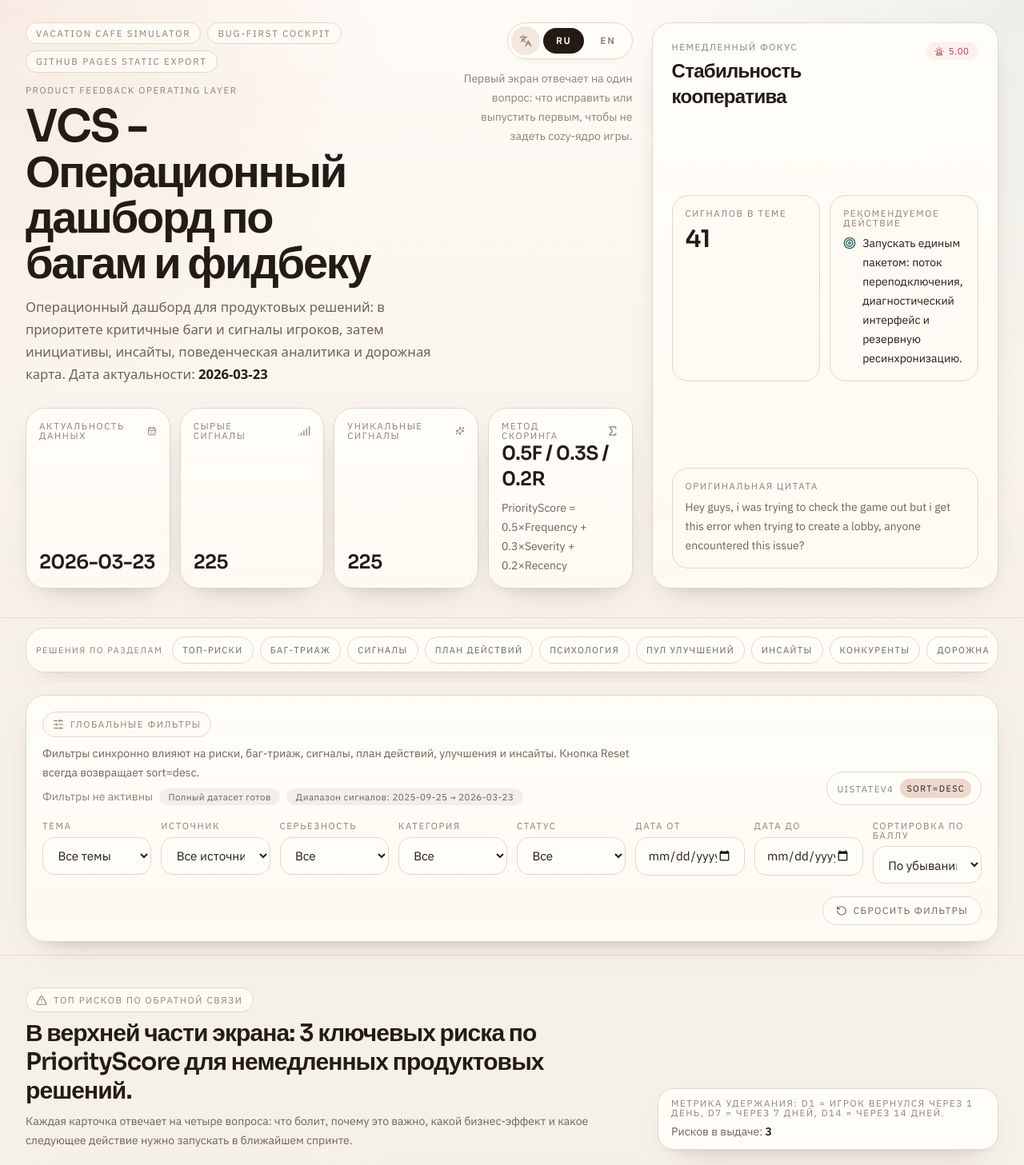
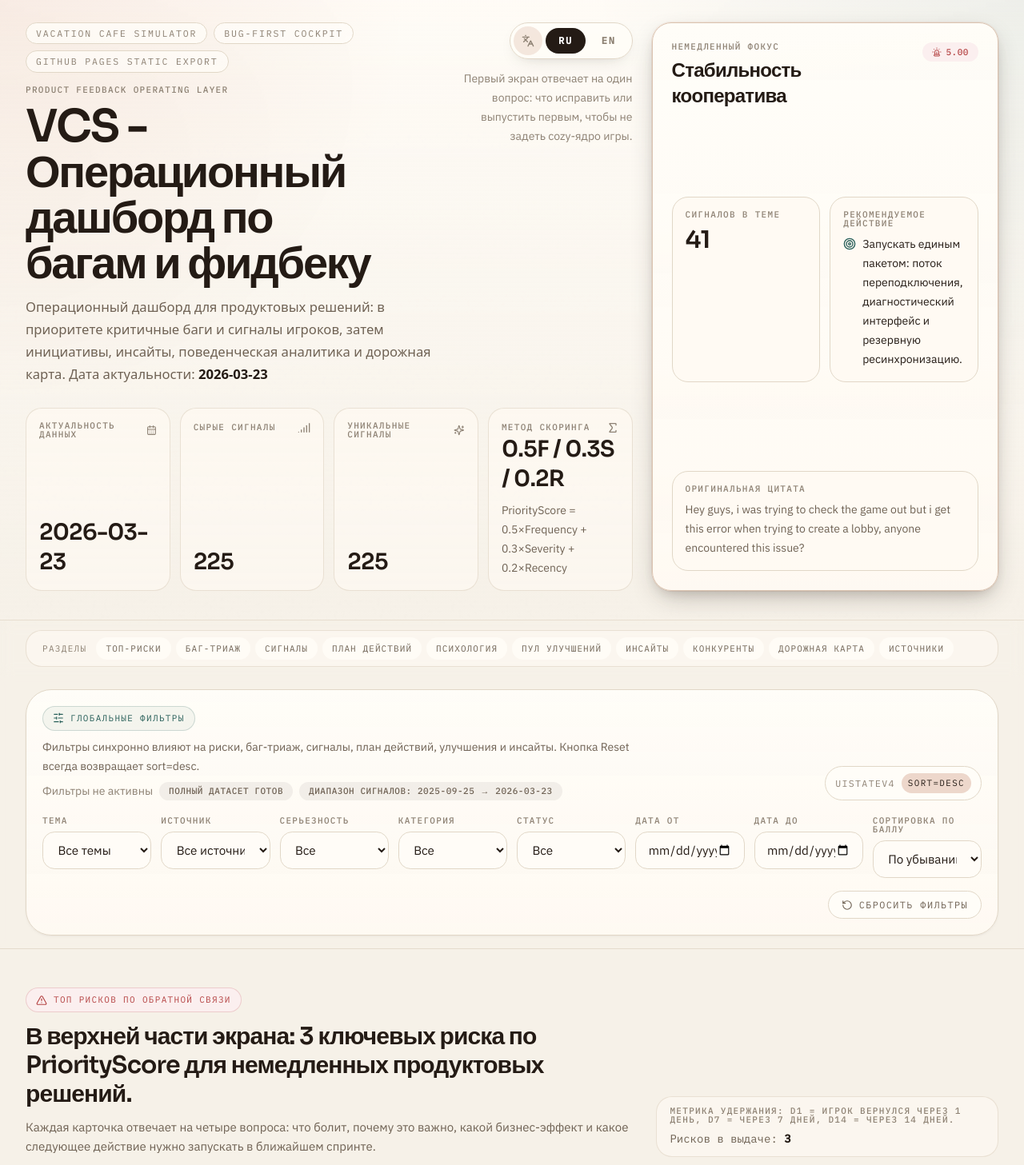
Before and after one commit to CodeAvd/vacation_dashboard, a Next.js app: page / in a window 1280 px wide. Shown: the top 1457 px of the page at 80% size. Built offline with nearby package versions, Linux system fonts and the light colour scheme.

Commit message:
fix: address UI defaults and improve design consistency
Improve focal point hierarchy, spacing rhythm, surface layering, proportions, decision rail, icons, typography, and badge sizing.

```diff
--- a/app/globals.css
+++ b/app/globals.css
@@ -1,6 +1,7 @@
 @import 'tailwindcss';
 
 @theme inline {
+  /* Foundation palette - warm Mediterranean */
   --color-background: #f6f1e8;
   --color-surface: #fffdf8;
   --color-surface-raised: #fffaf3;
@@ -10,11 +11,17 @@
   --color-foreground: #241b15;
   --color-foreground-muted: #6f6254;
   --color-foreground-soft: #8d8173;
+
+  /* Primary - coastal cypress */
   --color-primary: #285f59;
   --color-primary-strong: #1f4c47;
   --color-primary-foreground: #ffffff;
+
+  /* Accent - terracotta warmth */
   --color-accent: #c4785a;
   --color-accent-soft: #edd7cb;
+
+  /* Semantic - warm-shifted severity */
   --color-critical: #b54444;
   --color-critical-bg: #fbefef;
   --color-major: #b66c2f;
@@ -23,11 +30,22 @@
   --color-minor-bg: #f9f3df;
   --color-positive: #3d6f43;
   --color-positive-bg: #edf7ee;
+
+  /* Typography */
   --font-display: var(--font-display);
   --font-body: var(--font-body);
-  --font-mono: 'IBM Plex Sans', 'SFMono-Regular', Consolas, 'Liberation Mono', Menlo, monospace;
-  --shadow-card: 0 14px 40px -24px rgb(36 27 21 / 0.35), 0 8px 18px -14px rgb(36 27 21 / 0.14);
-  --shadow-card-hover: 0 20px 54px -24px rgb(36 27 21 / 0.4), 0 10px 22px -14px rgb(36 27 21 / 0.18);
+  --font-mono: var(--font-mono), 'IBM Plex Mono', 'SFMono-Regular', Consolas, 'Liberation Mono', Menlo, monospace;
+
+  /* Elevation system - 3 tiers */
+  --shadow-container: 0 1px 3px -1px rgb(36 27 21 / 0.08), 0 2px 8px -4px rgb(36 27 21 / 0.06);
+  --shadow-card: 0 8px 24px -12px rgb(36 27 21 / 0.2), 0 4px 12px -8px rgb(36 27 21 / 0.1);
+  --shadow-card-hover: 0 16px 40px -16px rgb(36 27 21 / 0.28), 0 8px 20px -12px rgb(36 27 21 / 0.14);
+  --shadow-focal: 0 12px 32px -8px rgb(36 27 21 / 0.3), 0 6px 16px -6px rgb(36 27 21 / 0.15), 0 0 0 1px rgb(196 120 90 / 0.12);
+
+  /* Spacing rhythm scale (modular: 4, 8, 12, 16, 24, 32, 48, 64) */
+  --space-section: 3rem;
+  --space-section-lg: 4rem;
+  --space-group: 1.5rem;
 }
 
 * {
@@ -110,11 +128,32 @@ main {
   }
 }
 
+/* 3-tier surface system */
+.surface-container {
+  border: 1px solid var(--color-border-subtle);
+  background: linear-gradient(180deg, rgba(255, 253, 248, 0.96), rgba(255, 250, 243, 0.92));
+  box-shadow: var(--shadow-container);
+  border-radius: 2rem;
+}
+
 .surface-card {
   border: 1px solid var(--color-border-subtle);
   background: linear-gradient(180deg, rgba(255, 253, 248, 0.98), rgba(255, 250, 243, 0.96));
   box-shadow: var(--shadow-card);
   border-radius: 1.5rem;
+}
+
+.surface-card-focal {
+  border: 1px solid color-mix(in srgb, var(--color-accent) 20%, var(--color-border-subtle) 80%);
+  background: linear-gradient(180deg, rgba(255, 253, 248, 0.99), rgba(255, 250, 243, 0.97));
+  box-shadow: var(--shadow-focal);
+  border-radius: 1.5rem;
+}
+
+.surface-inset {
+  border: 1px solid rgba(204, 190, 169, 0.4);
+  background: rgba(255, 250, 243, 0.6);
+  border-radius: 1.25rem;
 }
 
 .surface-card-hover {
@@ -127,13 +166,29 @@ main {
   border-color: var(--color-border-strong);
 }
 
+/* Typography tiers */
 .eyebrow {
   font-family: var(--font-mono), monospace;
-  font-size: 0.72rem;
+  font-size: 0.6875rem;
   line-height: 1;
-  letter-spacing: 0.14em;
+  letter-spacing: 0.12em;
   text-transform: uppercase;
   color: var(--color-foreground-soft);
+  font-weight: 500;
+}
+
+.text-subhead {
+  font-size: 1.0625rem;
+  line-height: 1.5;
+  font-weight: 500;
+  color: var(--color-foreground);
+}
+
+.text-body-emphasis {
+  font-size: 0.9375rem;
+  line-height: 1.6;
+  font-weight: 500;
+  color: var(--color-foreground);
 }
 
 .filter-select {
@@ -152,16 +207,19 @@ main {
   border-color: color-mix(in srgb, var(--color-primary) 50%, white 50%);
 }
 
+/* Unified badge system - consistent sizing */
 .badge-base {
   display: inline-flex;
   align-items: center;
   gap: 0.35rem;
   border-radius: 999px;
-  padding: 0.32rem 0.72rem;
+  padding: 0.375rem 0.75rem;
   font-family: var(--font-mono), monospace;
-  font-size: 0.72rem;
+  font-size: 0.6875rem;
   line-height: 1;
-  letter-spacing: 0.04em;
+  letter-spacing: 0.05em;
+  text-transform: uppercase;
+  font-weight: 500;
 }
 
 .badge-critical {
@@ -205,7 +263,7 @@ main {
 }
 
 .section-divider {
-  border-top: 1px solid rgba(204, 190, 169, 0.52);
+  border-top: 1px solid rgba(204, 190, 169, 0.38);
 }
 
 .data-table {
--- a/components/collapsible-section.tsx
+++ b/components/collapsible-section.tsx
@@ -4,6 +4,20 @@ import { cn } from '@/lib/utils';
 import { t } from '@/lib/i18n';
 import type { Locale } from '@/lib/data';
 import { ChevronDown } from 'lucide-react';
+
+type IconVariant = 'default' | 'evidence' | 'actions' | 'psychology' | 'improvements' | 'insights' | 'competitors' | 'roadmap' | 'sources';
+
+const iconVariantStyles: Record<IconVariant, string> = {
+  default: 'bg-accent-soft/60 text-foreground-muted',
+  evidence: 'bg-surface-strong text-foreground-muted',
+  actions: 'bg-positive-bg text-positive',
+  psychology: 'bg-accent-soft text-accent',
+  improvements: 'bg-primary/10 text-primary',
+  insights: 'bg-minor-bg text-minor',
+  competitors: 'bg-surface-strong text-foreground-muted',
+  roadmap: 'bg-primary/10 text-primary',
+  sources: 'bg-surface-strong text-foreground-soft',
+};
 
 interface CollapsibleSectionProps {
   id: string;
@@ -18,6 +32,7 @@ interface CollapsibleSectionProps {
   onToggle: () => void;
   lazyMount?: boolean;
   motionDelayMs?: number;
+  iconVariant?: IconVariant;
 }
 
 export function CollapsibleSection({
@@ -33,7 +48,10 @@ export function CollapsibleSection({
   onToggle,
   lazyMount = false,
   motionDelayMs = 0,
+  iconVariant = 'default',
 }: CollapsibleSectionProps) {
+  const iconStyle = iconVariantStyles[iconVariant] || iconVariantStyles.default;
+
   return (
     <section id={id} data-section={id} data-collapsed={String(!open)} className="section-divider first:border-t-0">
       <button
@@ -41,10 +59,10 @@ export function CollapsibleSection({
         onClick={onToggle}
         aria-expanded={open}
         aria-controls={`${id}-panel`}
-        className="group flex w-full items-start justify-between gap-4 px-5 py-5 text-left transition hover:bg-[rgba(255,250,243,0.5)] sm:px-6"
+        className="group flex w-full items-start justify-between gap-4 px-5 py-6 text-left transition hover:bg-[rgba(255,250,243,0.5)] sm:px-6"
       >
         <div className="flex min-w-0 items-start gap-4">
-          <span className="mt-1 inline-flex h-11 w-11 shrink-0 items-center justify-center rounded-2xl bg-accent-soft/60 text-foreground-muted transition group-hover:text-foreground">
+          <span className={cn('mt-0.5 inline-flex h-11 w-11 shrink-0 items-center justify-center rounded-2xl transition', iconStyle)}>
             {icon}
           </span>
           <div className="min-w-0 space-y-2">
@@ -56,7 +74,7 @@ export function CollapsibleSection({
             <p className="text-sm leading-6 text-foreground-soft">{summary}</p>
           </div>
         </div>
-        <span className="mt-1 inline-flex items-center gap-2 rounded-full border border-border-subtle bg-surface px-3 py-2 font-mono text-[0.72rem] uppercase tracking-[0.12em] text-foreground-muted">
+        <span className="mt-0.5 inline-flex items-center gap-2 rounded-full border border-border-subtle bg-surface px-3 py-2 font-mono text-[0.6875rem] uppercase tracking-[0.1em] text-foreground-muted transition-colors group-hover:border-border-strong">
           {open ? t(locale, 'collapse') : t(locale, 'expand')}
           <ChevronDown className={cn('h-4 w-4 transition-transform duration-200', open && 'rotate-180')} />
         </span>
--- a/components/decision-rail.tsx
+++ b/components/decision-rail.tsx
@@ -8,18 +8,18 @@ interface DecisionRailProps {
 
 export function DecisionRail({ locale }: DecisionRailProps) {
   return (
-    <div className="sticky top-0 z-30 overflow-x-hidden border-b border-border-subtle/80 bg-[rgba(246,241,232,0.9)] backdrop-blur md:static md:border-b-0 md:bg-transparent md:backdrop-blur-0">
-      <div className="mx-auto max-w-7xl px-4 py-3 sm:px-6 lg:px-8">
-        <div className="surface-card motion-fade-up motion-delay-2 flex w-full max-w-full items-center gap-3 overflow-hidden rounded-[1.35rem] px-3 py-2.5">
-          <span className="hidden shrink-0 font-mono text-[0.68rem] uppercase tracking-[0.14em] text-foreground-soft sm:inline">
-            {locale === 'ru' ? 'Решения по разделам' : 'Decision rail'}
+    <div className="sticky top-0 z-30 overflow-x-hidden border-b border-border-subtle/60 bg-[rgba(246,241,232,0.92)] backdrop-blur-sm md:static md:border-b-0 md:bg-transparent md:backdrop-blur-0">
+      <div className="mx-auto max-w-7xl px-4 py-2.5 sm:px-6 lg:px-8 lg:py-3">
+        <div className="surface-inset motion-fade-up motion-delay-2 flex w-full max-w-full items-center gap-3 overflow-hidden rounded-full px-2 py-1.5 sm:px-3 sm:py-2">
+          <span className="hidden shrink-0 pl-2 font-mono text-[0.6875rem] uppercase tracking-[0.12em] text-foreground-soft sm:inline">
+            {locale === 'ru' ? 'Разделы' : 'Sections'}
           </span>
-          <nav className="decision-rail-scroller flex min-w-0 flex-1 gap-2 overflow-x-auto" aria-label="Section anchors">
+          <nav className="decision-rail-scroller flex min-w-0 flex-1 gap-1.5 overflow-x-auto" aria-label="Section anchors">
             {DECISION_RAIL_SECTIONS.map((section) => (
               <a
                 key={section.id}
                 href={`#${section.id}`}
-                className="inline-flex shrink-0 items-center rounded-full border border-border-subtle bg-surface px-3 py-2 font-mono text-[0.7rem] uppercase tracking-[0.12em] text-foreground-muted transition hover:border-border-strong hover:text-foreground"
+                className="inline-flex shrink-0 items-center rounded-full bg-surface/80 px-3 py-1.5 font-mono text-[0.6875rem] uppercase tracking-[0.1em] text-foreground-muted transition hover:bg-surface hover:text-foreground"
               >
                 {t(locale, section.navKey as Parameters<typeof t>[1])}
               </a>
--- a/components/global-filters.tsx
+++ b/components/global-filters.tsx
@@ -61,11 +61,11 @@ export function GlobalFilters({
       className="border-b border-border-subtle/80 bg-[rgba(246,241,232,0.86)] backdrop-blur supports-[backdrop-filter]:bg-[rgba(246,241,232,0.74)] md:sticky md:top-0 md:z-20"
     >
       <div className="mx-auto max-w-7xl px-4 py-4 sm:px-6 lg:px-8">
-        <div className="surface-card rounded-[1.75rem] p-4 md:p-5">
+        <div className="surface-container p-4 md:p-5">
           <div className="flex flex-col gap-4">
             <div className="flex flex-col gap-3 lg:flex-row lg:items-end lg:justify-between">
               <div className="space-y-2">
-                <div className="inline-flex items-center gap-2 rounded-full border border-border-subtle bg-surface-raised px-3 py-1.5 font-mono text-[0.72rem] uppercase tracking-[0.14em] text-foreground-soft">
+                <div className="inline-flex items-center gap-2 rounded-full border border-primary/20 bg-primary/5 px-3 py-1.5 font-mono text-[0.6875rem] uppercase tracking-[0.12em] text-primary">
                   <SlidersHorizontal className="h-3.5 w-3.5" />
                   {t(locale, 'filters_title')}
                 </div>
--- a/components/hero-header.tsx
+++ b/components/hero-header.tsx
@@ -92,15 +92,15 @@ export function HeroHeader({ locale, meta, leadRisk, onLocaleChange }: HeroHeade
               </div>
             </div>
 
-            <div className="grid grid-cols-1 gap-3 sm:grid-cols-2 xl:grid-cols-4">
+            <div className="grid grid-cols-2 gap-3 xl:grid-cols-4">
               {metaCards.map(({ icon: Icon, label, value, hint }) => (
-                <div key={label} className="surface-card surface-card-hover flex min-h-[96px] flex-col justify-between p-4">
+                <div key={label} className="surface-inset flex min-h-[108px] flex-col justify-between p-4 transition-colors hover:border-border-strong">
                   <div className="flex items-center justify-between gap-3">
                     <span className="eyebrow">{label}</span>
                     <Icon className="h-4 w-4 text-foreground-soft" />
                   </div>
                   <div>
-                    <div className="font-display text-xl font-semibold tracking-[-0.03em] text-foreground sm:text-2xl">
+                    <div className="font-display text-2xl font-semibold tracking-[-0.03em] text-foreground sm:text-[1.75rem]">
                       {value}
                     </div>
                     {hint ? <p className="mt-2 text-sm leading-6 text-foreground-muted">{hint}</p> : null}
@@ -110,7 +110,7 @@ export function HeroHeader({ locale, meta, leadRisk, onLocaleChange }: HeroHeade
             </div>
           </div>
 
-          <aside className="surface-card flex h-full flex-col justify-between gap-5 p-5 lg:p-6">
+          <aside className="surface-card-focal flex h-full flex-col justify-between gap-5 p-5 lg:p-6">
             <div className="flex items-start justify-between gap-3">
               <div>
                 <div className="eyebrow">{locale === 'ru' ? 'Немедленный фокус' : 'Immediate focus'}</div>
--- a/components/top-risks.tsx
+++ b/components/top-risks.tsx
@@ -15,17 +15,17 @@ const severityBadge = {
 
 export function TopRisks({ locale, risks }: TopRisksProps) {
   return (
-    <section id="risks" data-section="risks" data-collapsed="false" className="mx-auto max-w-7xl px-4 pt-8 sm:px-6 lg:px-8 lg:pt-10">
-      <div className="mb-5 flex flex-col gap-4 lg:flex-row lg:items-end lg:justify-between">
-        <div className="space-y-2">
-          <div className="inline-flex items-center gap-2 rounded-full border border-border-subtle bg-surface-raised px-3 py-1.5 font-mono text-[0.72rem] uppercase tracking-[0.14em] text-foreground-soft">
+    <section id="risks" data-section="risks" data-collapsed="false" className="mx-auto max-w-7xl px-4 pt-10 sm:px-6 lg:px-8 lg:pt-12">
+      <div className="mb-6 flex flex-col gap-4 lg:flex-row lg:items-end lg:justify-between">
+        <div className="space-y-3">
+          <div className="inline-flex items-center gap-2 rounded-full border border-critical/20 bg-critical-bg px-3 py-1.5 font-mono text-[0.6875rem] uppercase tracking-[0.12em] text-critical">
             <AlertTriangle className="h-3.5 w-3.5" />
             {t(locale, 'risks_title')}
           </div>
-          <h2 className="font-display text-2xl font-semibold tracking-[-0.03em] text-foreground sm:text-3xl">{t(locale, 'risks_desc')}</h2>
-          <p className="max-w-3xl text-sm leading-6 text-foreground-muted">{t(locale, 'risks_intro')}</p>
+          <h2 className="font-display text-[1.75rem] font-semibold tracking-[-0.03em] text-foreground sm:text-3xl">{t(locale, 'risks_desc')}</h2>
+          <p className="max-w-3xl text-[0.9375rem] leading-relaxed text-foreground-muted">{t(locale, 'risks_intro')}</p>
         </div>
-        <div className="rounded-[1.25rem] border border-border-subtle bg-surface px-4 py-3 shadow-card">
+        <div className="surface-inset px-4 py-3">
           <div className="eyebrow">{t(locale, 'retention_legend')}</div>
           <div className="mt-2 font-mono text-sm text-foreground-muted">
             {t(locale, 'visible_top_risks')}: <span className="font-semibold text-foreground">{risks.length}</span>
@@ -36,7 +36,7 @@ export function TopRisks({ locale, risks }: TopRisksProps) {
       {risks.length ? (
         <div className="grid grid-cols-1 gap-4 xl:grid-cols-3">
           {risks.map((risk, index) => (
-            <article key={risk.theme} className="surface-card surface-card-hover motion-fade-up relative flex h-full min-w-0 flex-col group">
+            <article key={risk.theme} className={`${index === 0 ? 'surface-card-focal' : 'surface-card'} surface-card-hover motion-fade-up relative flex h-full min-w-0 flex-col group`}>
               <input type="checkbox" id={`risk-${index}`} className="peer hidden" defaultChecked={index === 0} />
 
               <label htmlFor={`risk-${index}`} className="mb-0 flex flex-1 cursor-pointer flex-col p-5 lg:p-6">
```
Also changed, not shown: app/layout.tsx (+10 -3 lines), components/bug-triage.tsx (+8 -8 lines), components/dashboard-client.tsx (+12 -4 lines).
